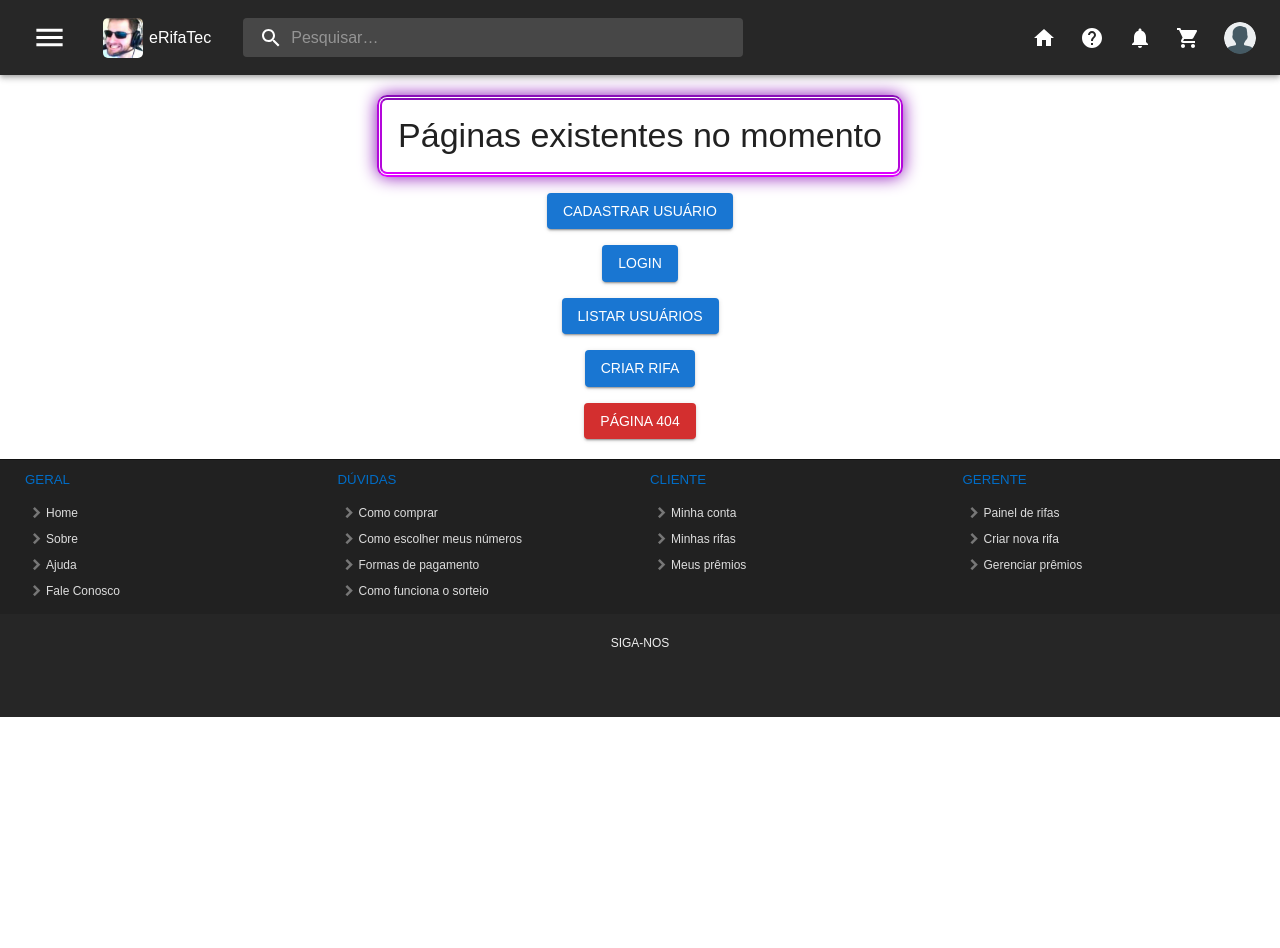
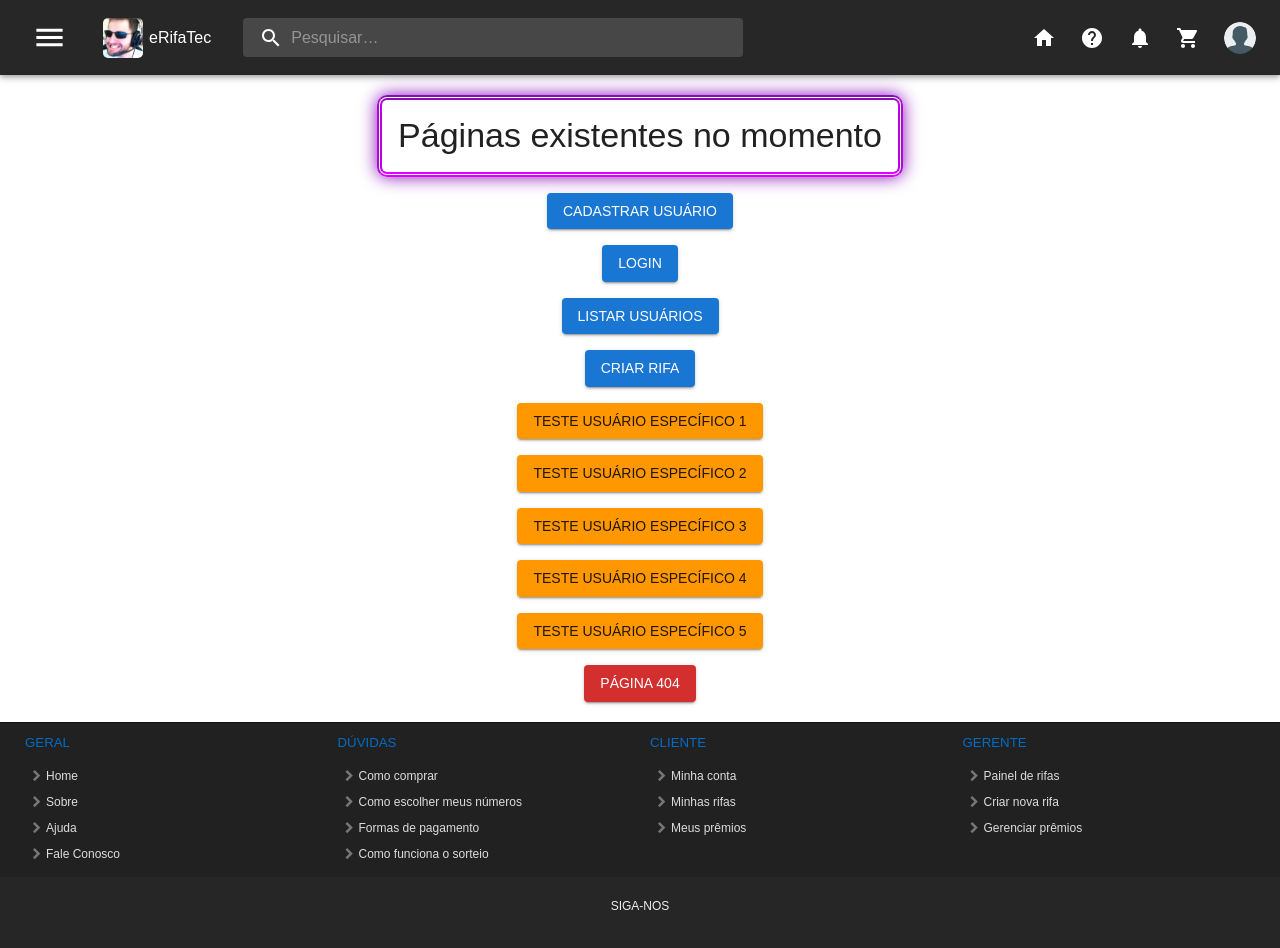
Before and after one commit to TCCMarcoLemasArthur/eRifaTec, a React (Create React App) app in the folder frontend/: page / in a window 1280 px wide. Shown: the top 948 px of the page. Before the commit the page ends 800 px from the top, so only its background shows below. Built offline with nearby package versions, Linux system fonts and the light colour scheme.

Commit message:
Página de alterar dados está puxando as informações do banco corretamente

```diff
--- a/frontend/src/Rotas.tsx
+++ b/frontend/src/Rotas.tsx
@@ -18,7 +18,7 @@ export default function Rotas() {
 					<Route path='/cadastrar' element={<CadastroUsuario />}/>
 					<Route path='/criar_rifa' element={<CriarRifa />}/>
 					<Route path='/listar_usuarios' element={<ListarUsuarios />}/>
-					<Route path='/perfil' element={<PerfilUsuario />}/>
+					<Route path='/user/:id' element={<PerfilUsuario />}/>
 					<Route path='*' element={<NoPage />}/>
 				</Routes>
 			</BrowserRouter>
--- a/frontend/src/componentes/FormUsuario.tsx
+++ b/frontend/src/componentes/FormUsuario.tsx
@@ -1,5 +1,5 @@
-import React, { useState } from 'react';
-import { Link, useNavigate } from 'react-router-dom';
+import React, { useState, useEffect } from 'react';
+import { Link, useNavigate, useParams } from 'react-router-dom';
 import styles from '../estilos/formUsuarioStyles';
 import axios from 'axios';
 
@@ -13,10 +13,10 @@ import Button from '@mui/material/Button';
 //* cadastro = true -> Formulário para cadastro
 //* cadastro = false -> Formulário para atualizar dados
 interface Props {
-    cadastro: boolean;
+  cadastro: boolean;
 }
 
-export default function FormUsuario({cadastro}: Props) {
+export default function FormUsuario({ cadastro }: Props) {
   const navigate = useNavigate();
   const [userData, setUserData] = useState({
     nome: '',
@@ -32,13 +32,53 @@ export default function FormUsuario({cadastro}: Props) {
     rua: '',
     numero: ''
   })
+  const { id } = useParams()
   const [confirmacao, setConfirmacao] = useState(true)
+
+  useEffect(() => {
+    if (!cadastro) {
+      console.log('UseEffectAtualizado')
+      axios.get(`http://localhost:5000/selecionarusuario/${id}`)
+        .then(response => {
+          console.log(response.data)
+          const {
+            nomeusuario,
+            cpfusuario,
+            datanascusuario,
+            celular,
+            emailusuario,
+            senhausuario,
+            cep,
+            estado,
+            cidade,
+            bairro,
+            rua,
+            numero } = response.data
+
+          setUserData({
+            ...userData,
+            nome: nomeusuario,
+            cpf: cpfusuario,
+            dataNasc: datanascusuario,
+            celular: celular,
+            email: emailusuario,
+            senha: senhausuario,
+            cep: cep,
+            estado: estado,
+            cidade: cidade,
+            bairro: bairro,
+            rua: rua,
+            numero: numero
+          })
+        })
+    }
+  }, [])
 
   const handleInputChange = (event: React.ChangeEvent<HTMLInputElement>) => {
     const { name, value } = event.target;
     setUserData({ ...userData, [name]: value });
 
-    if (name === 'cep' && value.length == 8) {
+    if (name === 'cep' && value.length === 8) {
       axios.get('http://localhost:5000/consultarcep', { params: { value } })
         .then(response => {
           // console.log(response.data)
@@ -63,21 +103,17 @@ export default function FormUsuario({cadastro}: Props) {
 
   };
 
-   //! Verificar campos e procurar uma alternativa ao useState
-
   const handleCadastrar = (event: React.FormEvent) => {
     // Impede a página de recarregar quando clicar no botão
     event.preventDefault();
     axios.post('http://localhost:5000/cadastrarusuario', userData)
       .then(response => {
         console.log(response.data)
+        navigate('/')
       })
       .catch(erro => {
         console.log('Erro ao cadastrar', erro.response.data)
       })
-
-    // Pegar a mensagem de retorno do servidor e redirecionar o usuário para a home
-    //* navigate('/') <- colocar dentro da condicional
   }
 
   const handleAtualizar = (event: React.FormEvent) => {
@@ -133,7 +169,7 @@ export default function FormUsuario({cadastro}: Props) {
           label='CPF'
           variant='outlined'
           value={userData.cpf}
-          inputProps={{maxLength: 11}}
+          inputProps={{ maxLength: 11 }}
           onChange={handleInputChange}
           required
           sx={styles.campo}
@@ -161,7 +197,7 @@ export default function FormUsuario({cadastro}: Props) {
           name='celular'
           label='Celular'
           variant='outlined'
-          inputProps={{maxLength: 11}}
+          inputProps={{ maxLength: 11 }}
           value={userData.celular}
           onChange={handleInputChange}
           required
@@ -217,7 +253,7 @@ export default function FormUsuario({cadastro}: Props) {
           name='cep'
           label='CEP'
           variant='outlined'
-          inputProps={{maxLength: 8}}
+          inputProps={{ maxLength: 8 }}
           value={userData.cep}
           onChange={handleInputChange}
           required
@@ -298,13 +334,13 @@ export default function FormUsuario({cadastro}: Props) {
       </Grid>
       <Grid xs={12} sx={styles.center}>
         {cadastro ?
-          <Typography component='p' sx={{color: 'black', marginTop: 2}}>
+          <Typography component='p' sx={{ color: 'black', marginTop: 2 }}>
             Já possui uma conta?
-            <Typography component='span' sx={{a: {textDecoration: 'underline', color: 'primary.main'}}}>
+            <Typography component='span' sx={{ a: { textDecoration: 'underline', color: 'primary.main' } }}>
               <Link to={'/login'}> Entre aqui</Link>
             </Typography>
           </Typography>
-        : ''}
+          : ''}
       </Grid>
     </Grid>
   );
--- a/frontend/src/paginas/Home.tsx
+++ b/frontend/src/paginas/Home.tsx
@@ -14,15 +14,39 @@ export default function Home() {
   const cadastrarUsuario = () => {
     navigate('/cadastrar')
   }
+
   const listarUsuario = () => {
     navigate('/listar_usuarios')
   }
-  const loginUsuario = () => {
+  const
+  loginUsuario = () => {
     navigate('/login')
   }
+
   const criarRifa = () => {
     navigate('/criar_rifa')
   }
+
+  const testeUsuarioEspecifico1 = () => {
+    navigate('/user/1')
+  }
+
+  const testeUsuarioEspecifico2 = () => {
+    navigate('/user/2')
+  }
+
+  const testeUsuarioEspecifico3 = () => {
+    navigate('/user/3')
+  }
+
+  const testeUsuarioEspecifico4 = () => {
+    navigate('/user/4')
+  }
+
+  const testeUsuarioEspecifico5 = () => {
+    navigate('/user/5')
+  }
+
   const noPage = () => {
     navigate('/awgawg')
   }
@@ -67,6 +91,26 @@ export default function Home() {
           Criar Rifa
         </Button>
 
+        <Button onClick={testeUsuarioEspecifico1} variant='contained' color='warning'  sx={{marginBottom: 2}}>
+          Teste Usuário Específico 1
+        </Button>
+
+        <Button onClick={testeUsuarioEspecifico2} variant='contained' color='warning'  sx={{marginBottom: 2}}>
+          Teste Usuário Específico 2
+        </Button>
+
+        <Button onClick={testeUsuarioEspecifico3} variant='contained' color='warning'  sx={{marginBottom: 2}}>
+          Teste Usuário Específico 3
+        </Button>
+
+        <Button onClick={testeUsuarioEspecifico4} variant='contained' color='warning'  sx={{marginBottom: 2}}>
+          Teste Usuário Específico 4
+        </Button>
+
+        <Button onClick={testeUsuarioEspecifico5} variant='contained' color='warning'  sx={{marginBottom: 2}}>
+          Teste Usuário Específico 5
+        </Button>
+
         <Button onClick={noPage} variant='contained' color='error'>
           Página 404
         </Button>
```
Also changed, not shown: 1 other file (tests, documents, lock files or other folders).
